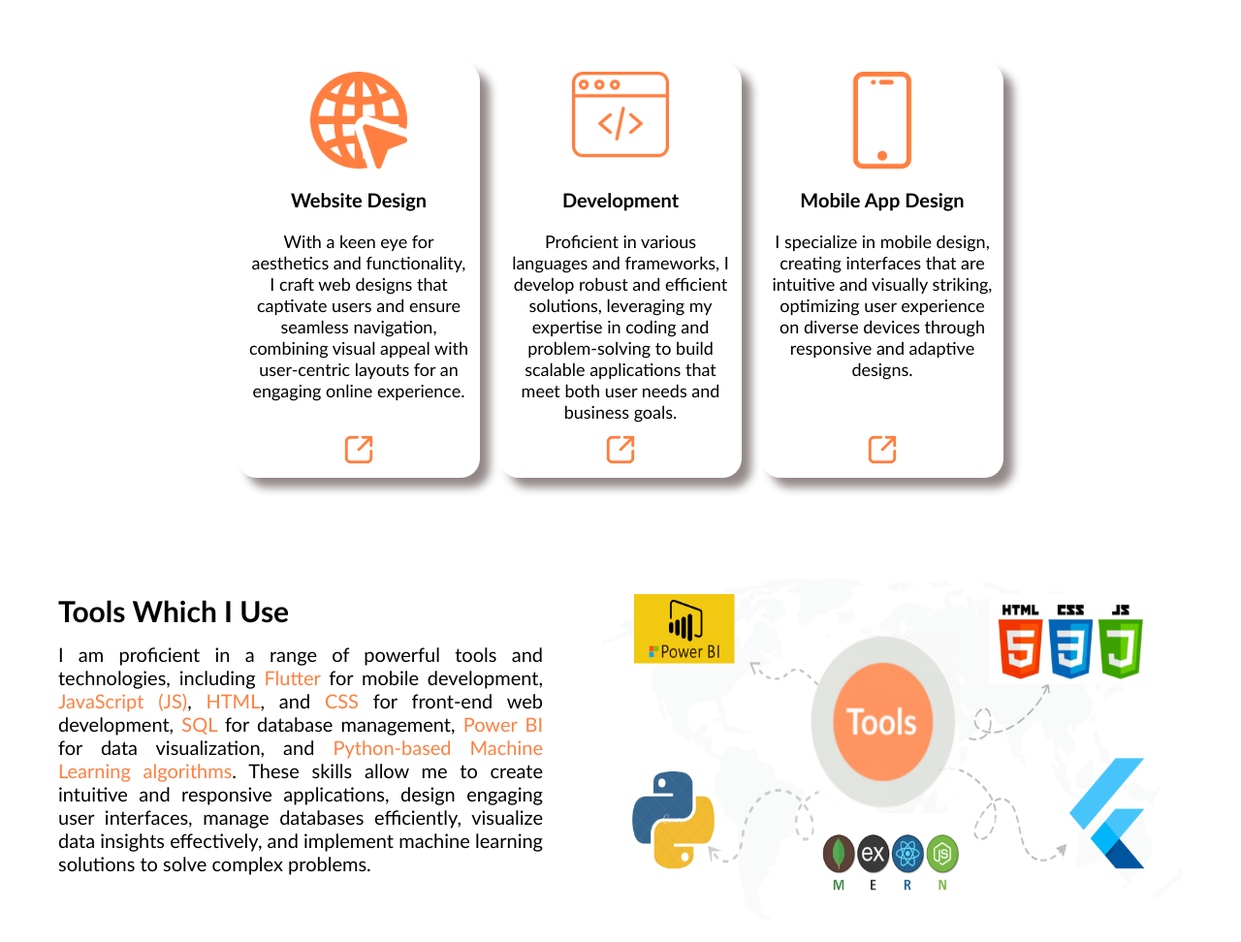
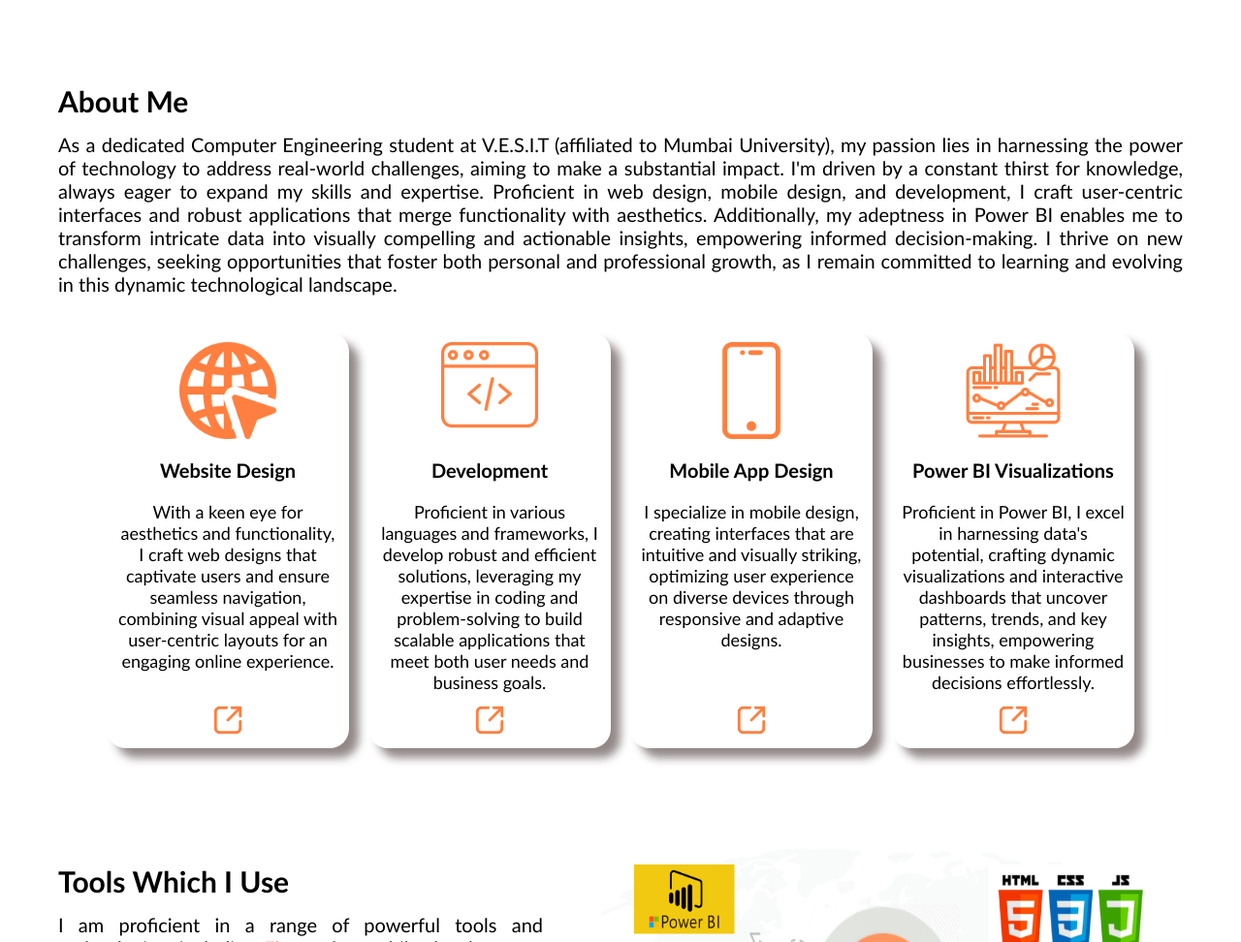
Before and after one commit to masteradios/aditya-portfolio, a plain HTML site: page index.html in a window 1280 px wide. Shown: the part 717-1689 px from the top of the page at 97% size. Drawn offline with Linux system fonts and the light colour scheme.

Commit message:
added powerbi

```diff
--- a/index.html
+++ b/index.html
@@ -10,7 +10,7 @@
             <span>A</span>ditya.
         </p>
         <div class="appbaritem"><a href="#appbar" style="text-decoration: none; ">Home</a></div>
-        <div class="appbaritem"><a href="#skill-list" style="text-decoration: none; ">About</a></div>
+        <div class="appbaritem"><a href="#about" style="text-decoration: none; ">About</a></div>
         <div class="appbaritem"><a href="#tools" style="text-decoration: none; ">Services</a></div>
         <div class="appbaritem"><a href="#contact-box" style="text-decoration: none; ">Contact</a></div>
         <div class="appbaritem">
@@ -27,6 +27,18 @@
         </div>
         <img class="myphoto" src="./assets/me2.png" alt="my photo">
 
+    </div>
+    <div class="about" id="about">
+        <h3 style="font-size: 30px;">About Me</h3>
+        <p>As a dedicated Computer Engineering student at V.E.S.I.T (affiliated to Mumbai University), my passion lies
+            in harnessing the power of technology to address real-world challenges, aiming to make a substantial impact.
+            I'm driven by a constant thirst for knowledge, always eager to expand my skills and expertise. Proficient in
+            web design, mobile design, and development, I craft user-centric interfaces and robust applications that
+            merge functionality with aesthetics. Additionally, my adeptness in Power BI enables me to transform
+            intricate data into visually compelling and actionable insights, empowering informed decision-making. I
+            thrive on new challenges, seeking opportunities that foster both personal and professional growth, as I
+            remain committed to learning and evolving in this dynamic technological landscape.
+        </p>
     </div>
     <div class="skill-list" id="skill-list">
         <div class="skill-box">
@@ -52,11 +64,19 @@
                 user experience on diverse devices through responsive and adaptive designs.</p>
             <button class="redirect-button" type="button"><img src="./assets/share.png"></button>
         </div>
+        <div class="skill-box">
+            <img class="image" src="./assets/monitor.png">
+            <h2>Power BI Visualizations</h2>
+            <p>Proficient in Power BI, I excel in harnessing data's potential, crafting dynamic visualizations and
+                interactive dashboards that uncover patterns, trends, and key insights, empowering businesses to make
+                informed decisions effortlessly.</p>
+            <button class="redirect-button" type="button"><img src="./assets/share.png"></button>
+        </div>
     </div>
     <div class="tools" id="tools">
         <div class="tools-info">
             <h3 style="font-size: 30px;"> Tools Which I Use</h3>
-            <p style="font-size: 20px; padding-top: 15px; text-align: justify;">I am proficient in a range of powerful
+            <p>I am proficient in a range of powerful
                 tools and
                 technologies, including <span>Flutter</span> for mobile development,
                 <span>JavaScript (JS)</span>, <span>HTML</span>, and <span>CSS</span> for front-end web development,
--- a/index.js
+++ b/index.js
@@ -15,6 +15,10 @@ for (var i = 0; i < numberofCards; i++) {
             this.classList.add("img-hover");
             this.querySelector("img").setAttribute("src", "./assets/smartphone.png");
             break;
+            case "Power BI Visualizations":
+               this.classList.add("img-hover");
+               this.querySelector("img").setAttribute("src", "./assets/monitor (1).png");
+               break;
          default:
             console.log(skillinnerHTML);
 
@@ -39,6 +43,11 @@ for (var i = 0; i < numberofCards; i++) {
             this.classList.remove("img-hover");
             this.querySelector("img").setAttribute("src", "./assets/smartphone (1).png");
             break;
+            case "Power BI Visualizations":
+               this.classList.remove("img-hover");
+               this.querySelector("img").setAttribute("src", "./assets/monitor.png");
+               break;
+
          default:
             console.log(skillinnerHTML);
 
@@ -88,6 +97,13 @@ document.querySelectorAll(".skill-box")[i].querySelector("button").addEventListe
                '_blank'
             );
             break;
+            case "Power BI Visualizations":
+               window.open(
+                  'https://github.com/masteradios/cricket-analysis',
+                  '_blank'
+               );
+               break;
+
          default:
             console.log(skillinnerHTML);
 
--- a/styles.css
+++ b/styles.css
@@ -5,10 +5,8 @@
 }
 
 body {
-    /* display: flex;
-    flex-direction: column; */
+    margin: 0px 30px;
     position: relative;
-    margin: 0px 30px;
 }
 
 p,
@@ -80,11 +78,18 @@ a {
         justify-content: space-between;
     }
 
-    footer {
-        text-align: start;
+    .about {
         position: relative;
         bottom: 0;
         font-size: 30px;
+        padding: 30px;
+    }
+
+    .about>p,
+    .tools-info>p {
+        font-size: 20px;
+        padding-top: 15px;
+        text-align: justify;
     }
 
     .skill-list {
```
Also changed, not shown: assets/monitor (1).png (added), assets/monitor.png (added).
